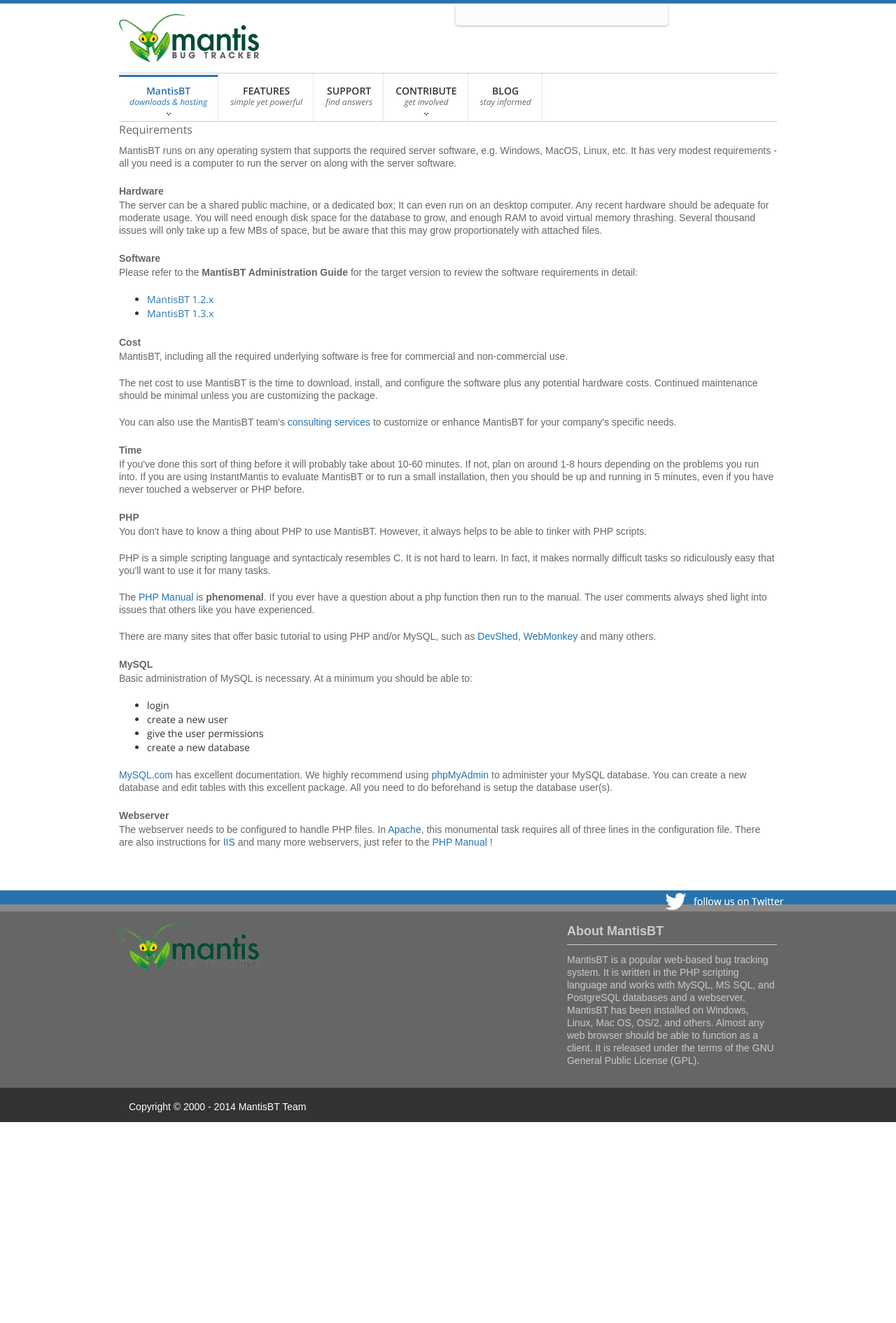
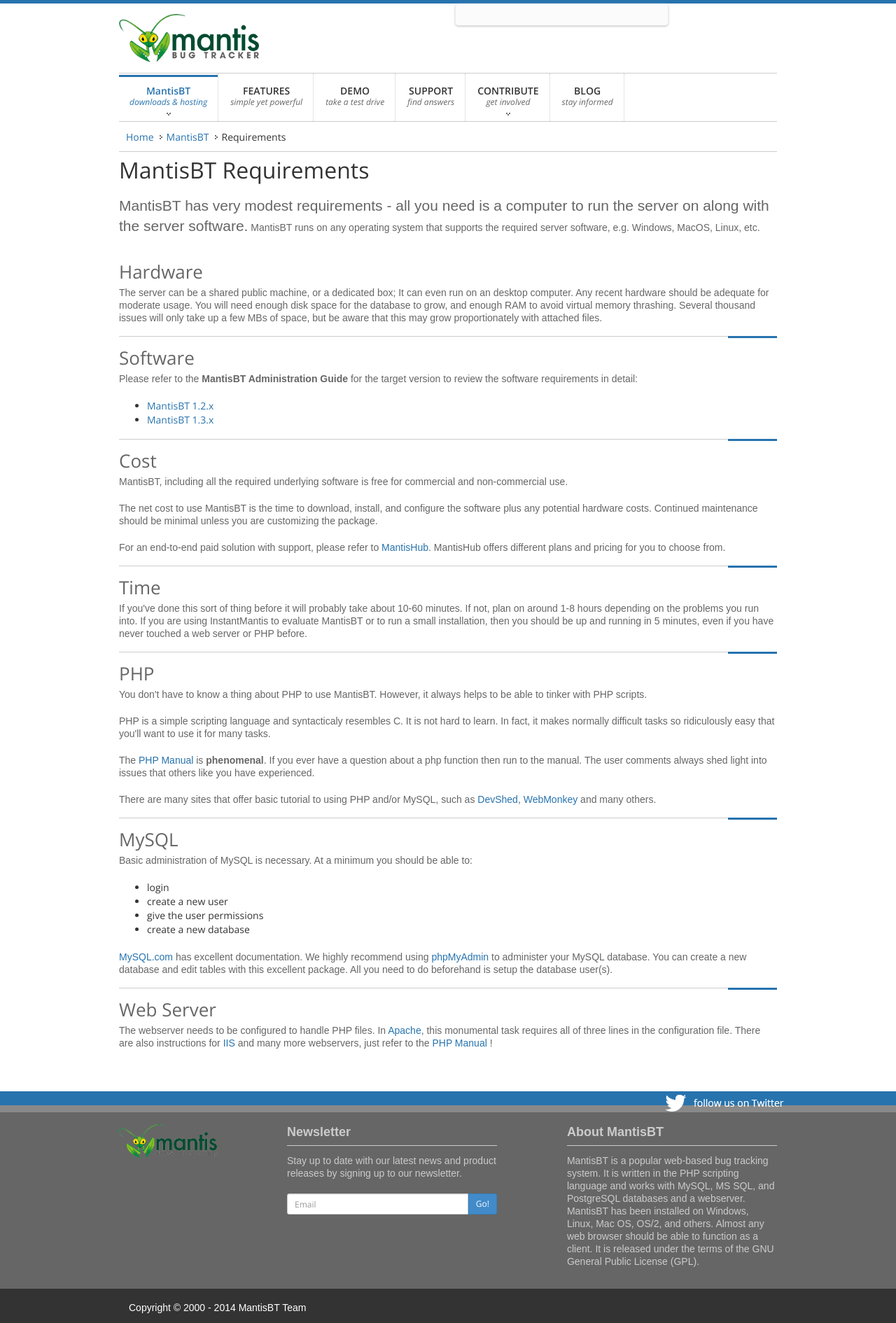
Before and after one commit to mantisbt/mantisbt-web, a PHP site: page /sandbox/requirements.php in a window 1280 px wide. Shown: the whole page at 70% size. Before the commit the page ends 1603 px from the top, so only its background shows below. Run offline with PHP 8.4, Linux system fonts and the light colour scheme; some libraries are stand-ins or nearby versions.

Commit message:
+ Redesign requirements page + Rearrange menu an sub-menus + Add newsletter section to the footer (not functional yet).

```diff
--- a/bot.php
+++ b/bot.php
@@ -20,14 +20,35 @@
   <div class="footer-wrapper">
     <div class="container">
       <div class="row show-grid">
-                <div class="col-sm-12 col-md-12">
-                    <div class="row show-grid">
         <!-- FOOTER: LOGO -->
-                        <div class="col-sm-4 col-md-4">
+        <div class="col-sm-12 col-md-2">
           <img alt="" class="footer-logo img-responsive" src="images/mantis_logo_262x90.png" width="200" />
         </div>
+        <div class="col-md-1"></div>
+        <!-- FOOTER: NEWSLETTER -->
+        <div class="col-sm-12 col-md-4 footer-center">
+          <h4 class="center-title">Newsletter</h4>
+          <p>Stay up to date with our latest news and product releases by signing up to our newsletter.</p>
+          <div id="mc_embed_signup">
+            <br>
+            <form action="#" method="post" id="mc-embedded-subscribe-form" name="mc-embedded-subscribe-form" class="validate" target="_blank" novalidate>
+              <div class="input-group input-group-sm">
+                <input type="email" name="EMAIL"  class="form-control" id="mce-EMAIL" placeholder="Email">
+                <span class="input-group-btn">
+                  <input type="submit" value="Go!" name="subscribe" class="btn btn-primary" id="mc-embedded-subscribe" class="button">
+                </span>
+              </div>
+            </form>
+            <div class="clearfix"></div>
+            <div id="mce-responses">
+              <div class="response" id="mce-error-response" style="display:none"></div>
+              <div class="response" id="mce-success-response" style="display:none"></div>
+            </div>
+          </div>
+        </div>
+        <div class="col-md-1"></div>
         <!-- FOOTER: ABOUT US -->
-                        <div class="col-sm-4 col-md-4 footer-center col-sm-offset-4 col-md-offset-4 col-lg-offset-4">
+        <div class="col-sm-12 col-md-4 footer-center">
           <h4 class="center-title">About MantisBT</h4>
           <p>MantisBT is a popular web-based bug tracking system. It is written in the PHP
             scripting language and works with MySQL, MS SQL, and PostgreSQL databases and a
@@ -37,9 +58,7 @@
         </div>
       </div>
     </div>
-            </div>
-        </div>
-    </div>
+
     <div class="footer-bottom">
       <div class="container">
         <div class="row show-grid">
@@ -50,10 +69,11 @@
         </div>
       </div>
     </div>
+  </div>
 </footer>
 <!-- END FOOTER -->
-</div>
-</div>
+
+
 <!-- Placed at the end of the document so the pages load faster -->
 
 <script type="text/javascript" src="js/bootstrap.js"></script>
--- a/features.php
+++ b/features.php
@@ -15,6 +15,7 @@ include( "top.php" );
     <div class="col-md-8 col-sm-8">
       <h1>Features</h1>
       <p></p>
+    </div>
   </div>
 
 
--- a/hosting.php
+++ b/hosting.php
@@ -1,6 +1,5 @@
 <?php
 	$t_sub_title = "MantisBT Hosting";
-
 	include( "top.php" );
 ?>
 
--- a/requirements.php
+++ b/requirements.php
@@ -1,30 +1,43 @@
 <?php
 $t_sub_title = "Requirements";
-
 include( "top.php" );
 ?>
 
-<h3>Requirements</h3>
+<div id="breadcrumb">
+  <ul>
+    <li class="home"><a href="/">Home</a></li>
+    <li><a href="index.php">MantisBT</a></li>
+    <li>Requirements</li>
+  </ul>
+</div>
 
-<p>MantisBT runs on any operating system that supports the required
-	server software, e.g. Windows, MacOS, Linux, etc.
-	It has very modest requirements - all you need is a computer
-	to run the server on along with the server software.
+<div class="row show-grid clear-both">
+  <div class="col-xs-12 col-sm-12">
+
+    <h1>MantisBT Requirements</h1>
+    <p>
+      <span class="lead">MantisBT has very modest requirements - all you need is a computer to run the server on along
+        with the server software.</span>
+        MantisBT runs on any operating system that supports the required server software, e.g. Windows, MacOS, Linux, etc.
     </p>
 
-<h4>Hardware</h4>
-<p>The server can be a shared public machine, or a dedicated box;
-	It can even run on an desktop computer.
-	Any recent hardware should be adequate for moderate usage.
-	You will need enough disk space for the database to grow, and
-	enough RAM to avoid virtual memory thrashing.
-	Several thousand issues will only take up a few MBs of space, but
-	be aware that this may grow proportionately with attached files.
+    <br>
+
+    <h2>Hardware</h2>
+    <p>The server can be a shared public machine, or a dedicated box; It can even run on an desktop computer.
+      Any recent hardware should be adequate for moderate usage. You will need enough disk space for the database
+      to grow, and enough RAM to avoid virtual memory thrashing. Several thousand issues will only take up a few MBs of
+      space, but be aware that this may grow proportionately with attached files.
     </p>
 
-<h4>Software</h4>
-<p>Please refer to the <strong>MantisBT Administration Guide</strong>
-	for the target version to review the software requirements in detail:
+    <div class="text-divider6">
+      <span></span>
+    </div>
+
+
+    <h2>Software</h2>
+    <p>Please refer to the <strong>MantisBT Administration Guide</strong> for the target version to review the software
+      requirements in detail:
     </p>
     <ul>
       <li>
@@ -39,34 +52,42 @@
       </li>
     </ul>
 
+    <div class="text-divider6">
+      <span></span>
+    </div>
 
-<h4>Cost</h4>
-<p>MantisBT, including all the required underlying software is free for
-	commercial and non-commercial use.
+
+    <h2>Cost</h2>
+    <p>MantisBT, including all the required underlying software is free for commercial and non-commercial use.</p>
+    <p>The net cost to use MantisBT is the time to download, install, and configure the software plus any potential
+      hardware costs. Continued maintenance should be minimal unless you are customizing the package.
     </p>
-<p>The net cost to use MantisBT is the time to download, install, and
-	configure the software plus any potential hardware costs.
-	Continued maintenance should be minimal unless you are customizing the package.
-</p>
-<p>You can also use the MantisBT team's <a href="consulting.php">consulting services</a>
-	to customize or enhance MantisBT for your company's specific needs.
+    <p>For an end-to-end paid solution with support, please refer to <a href="http://www.mantishub.com">MantisHub</a>.
+      MantisHub offers different plans and pricing for you to choose from.
     </p>
 
-<h4>Time</h4>
+    <div class="text-divider6">
+      <span></span>
+    </div>
+
+    <h2>Time</h2>
     <p>If you've done this sort of thing before it will probably take about 10-60 minutes.
       If not, plan on around 1-8 hours depending on the problems you run into.
       If you are using InstantMantis to evaluate MantisBT or to run a small installation,
       then you should be up and running in 5 minutes, even if you have never
-	touched a webserver or PHP before.
+      touched a web server or PHP before.
     </p>
 
-<h4>PHP</h4>
-<p>You don't have to know a thing about PHP to use MantisBT.
-	However, it always helps to be able to tinker with PHP scripts.
+    <div class="text-divider6">
+      <span></span>
+    </div>
+
+    <h2>PHP</h2>
+    <p>You don't have to know a thing about PHP to use MantisBT. However, it always helps to be able to tinker
+      with PHP scripts.
     </p>
-<p>PHP is a simple scripting language and syntacticaly resembles C.
-	It is not hard to learn.  In fact, it makes normally difficult tasks
-	so ridiculously easy that you'll want to use it for many tasks.
+    <p>PHP is a simple scripting language and syntacticaly resembles C. It is not hard to learn. In fact, it makes
+      normally difficult tasks so ridiculously easy that you'll want to use it for many tasks.
     </p>
     <p>The <a href="http://www.php.net/manual/en/">PHP Manual</a> is <strong>phenomenal</strong>.
       If you ever have a question about a php function then run to the manual.
@@ -77,8 +98,12 @@
       <a href="http://www.webmonkey.com/">WebMonkey</a> and many others.
     </p>
 
-<h4>MySQL</h4>
-<p>Basic administration of MySQL is necessary.  At a minimum you should be able to:</p>
+    <div class="text-divider6">
+      <span></span>
+    </div>
+
+    <h2>MySQL</h2>
+    <p>Basic administration of MySQL is necessary. At a minimum you should be able to:</p>
     <ul>
       <li>login</li>
       <li>create a new user</li>
@@ -92,7 +117,11 @@
       All you need to do beforehand is setup the database user(s).
     </p>
 
-<h4>Webserver</h4>
+    <div class="text-divider6">
+      <span></span>
+    </div>
+
+    <h2>Web Server</h2>
     <p>The webserver needs to be configured to handle PHP files.
       In <a href="http://php.net/install.unix.apache2.php">Apache</a>,
       this monumental task requires all of three lines in the configuration file.
@@ -101,6 +130,9 @@
       <a href="http://php.net/install.php">PHP Manual</a> !
     </p>
 
+  </div>
+</div>
+
 <?php
 include( "bot.php" );
 ?>
--- a/support.php
+++ b/support.php
@@ -33,7 +33,7 @@ include( "top.php" );
 
       <br><br>
 
-      <h3>The following resources are provided by the MantisBT community free of charge:</h3>
+      <span class="lead">The following resources are provided by the MantisBT community free of charge:</span>
 
     </div>
   </div>
--- a/top.php
+++ b/top.php
@@ -96,17 +96,22 @@ include( 'config_defaults_inc.php' );
                     <ul class="dropdown-menu">
                       <li><a href="index.php">Home</a></li>
                       <li><a href="download.php">Downloads</a></li>
+                      <li><a href="hosting.php">Hosting</a></li>
+                      <li><a href="addons.php">Add-ons</a></li>
+                      <li><a href="requirements.php">Requirements</a></li>
                       <li><a href="documentation.php">Documentation</a></li>
-                      <li><a href="addons.php">Add-ons</a></li>
-                      <li class="divider"></li>
-                      <li><a href="http://www.mantishub.com/">Hosting</a></li>
-                      <li><a href="http://www.mantistouch.org/">Mobile</a></li>
                     </ul>
                   </li>
 
                   <li class="single">
                     <a href="features.php">
                       FEATURES<i>simple yet powerful</i>
+                    </a>
+                  </li>
+
+                  <li class="single">
+                    <a href="demo.php">
+                      DEMO<i>take a test drive</i>
                     </a>
                   </li>
 
```
Lines whose indentation alone changed are shown as unchanged.
